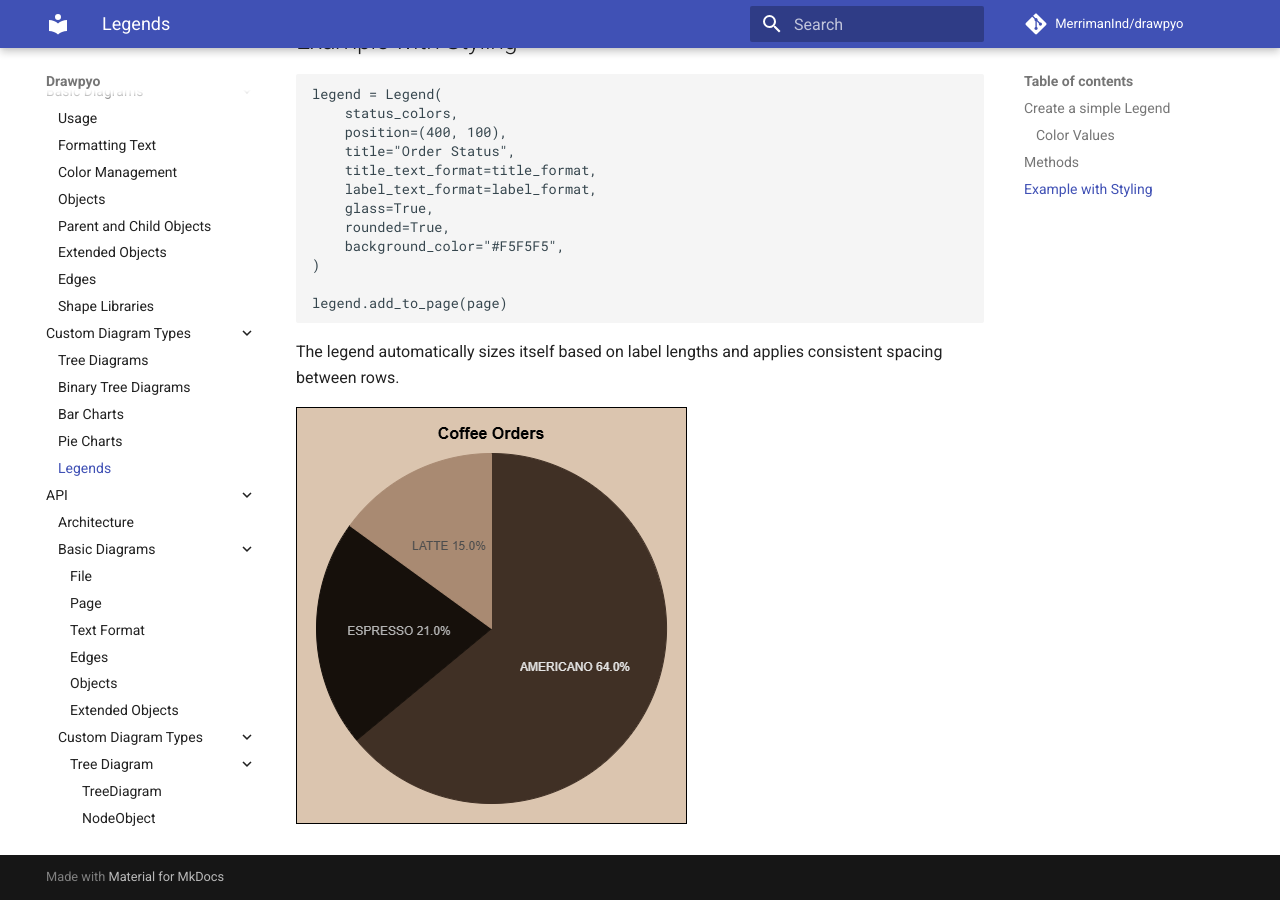
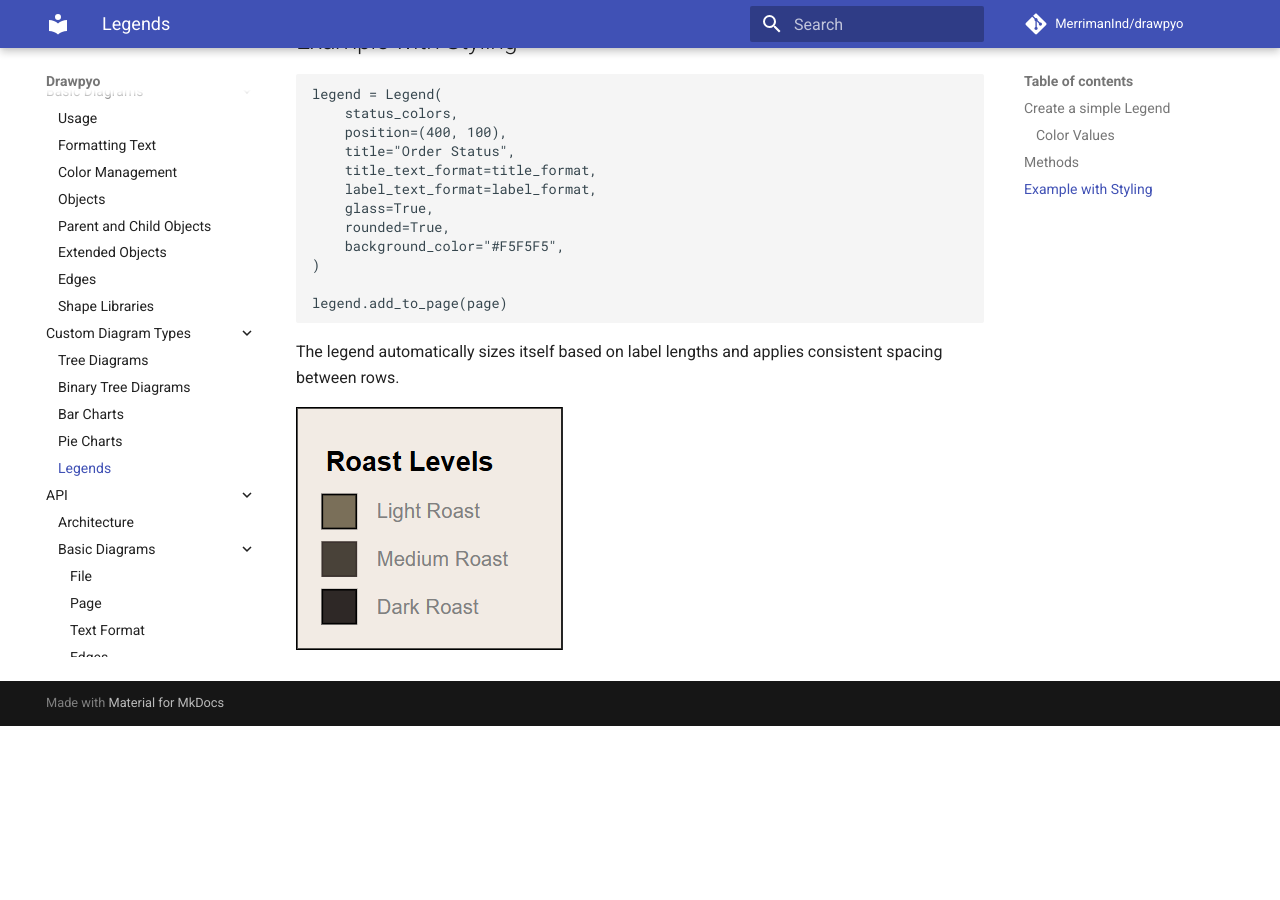
Before and after one commit to MerrimanInd/drawpyo, an MkDocs documentation site: the page built from docs/diagram_types/legends.md, in a window 1280 px wide and 900 px high, scrolled down 1390 px. Built offline with MkDocs 1.6.1 and Material for MkDocs 9.7.7, drawn with Linux system fonts in a browser that asks for light colours; comment, search, counter and statistics services are not loaded; after the commit the page ends 2116 px from its top, so only the background shows below that.

Commit message:
image confusion fixed

```diff
--- a/docs/diagram_types/legends.md
+++ b/docs/diagram_types/legends.md
@@ -63,4 +63,4 @@ legend.add_to_page(page)
 
 The legend automatically sizes itself based on label lengths and applies consistent spacing between rows.
 
-![example\_pie\_chart](../img/pie_chart/coffee_orders_chart.png)
+![example\_legend](../img/legend/legend.png)
```
Also changed, not shown: docs/diagram_types/pie_charts.md (+1 -1 lines).
